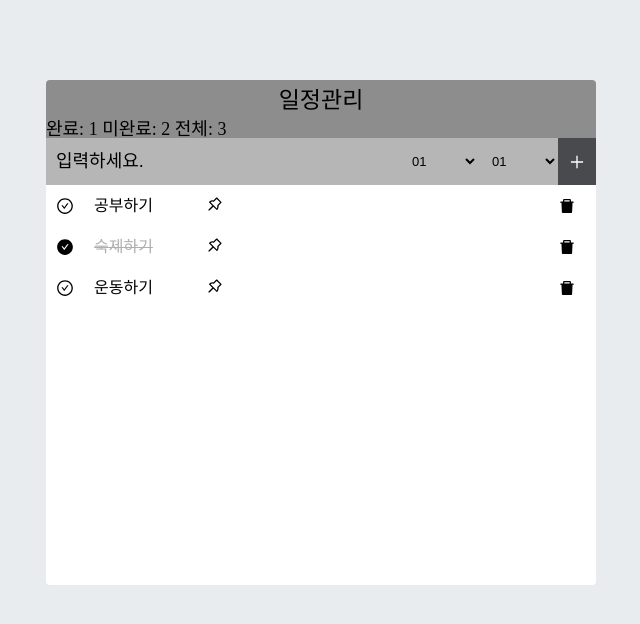
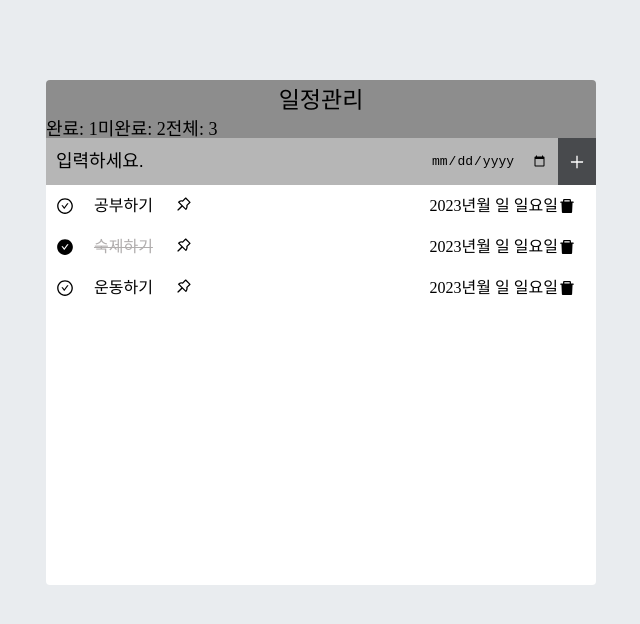
Before and after one commit to kiimjisoo/new-todo, a React (Create React App) app: page / in a window 1280 px wide. Shown: the top 624 px of the page, without its empty margins (319-959 px from the left). Built offline with nearby package versions, Linux system fonts and the light colour scheme; the HTML template or start-up script is replaced by a standard one.

Commit message:
0616
완료 미완료 개수 filter로 변경
select 에서 input date로 변경
유효성 검사 순서 변경

```diff
--- a/src/App.js
+++ b/src/App.js
@@ -38,6 +38,7 @@ function App() {
       pin: false
     },
   ]);
+
 
   const nextId = useRef(4);
 
@@ -97,17 +98,6 @@ function App() {
   }, [todos]);
 
 
-// 개수
-  const [complete, setComplete] = useState(1);
-  const [noComplete, setNoComplete] = useState(2);
-
-  const handleComplete = (e) => {
-    setComplete(Number(e));
-  };
-  const handleNoComplete = (e) => {
-    setNoComplete(Number(e));
-  }
-
 // 날짜
   const [month, setMonth] = useState('');
   const [day, setDay] = useState('');
@@ -119,24 +109,25 @@ function App() {
     setDay(e.target.value)
 
   };
-  console.log(month);
 
 
   return (
     <>
       <GloabalStyle />
-      <TodoTemplate todos={todos} complete={complete} noComplete={noComplete} >
-        <TodoInsert onInsert={handleInsert}
-        onNoComplete={handleNoComplete} noComplete={noComplete}
-        month={month} day={day}
-        onMonthChange={handleMonthChange} onDayChange={handleDatChange}
+      <TodoTemplate todos={todos} >
+        <TodoInsert
+        todos={todos}
+        onInsert={handleInsert}
+        month={month}
+        day={day}
+        onMonthChange={handleMonthChange}
+        onDayChange={handleDatChange}
         />
 
-        <TodoList todos={todos}
+        <TodoList
+        todos={todos}
         onRemove={handleRemove} onToggle={handleToggle}
         onTogglePin={handlePinToggle} onTestPin={handleTestPin}
-        onComplete={handleComplete} complete={complete}
-        onNoComplete={handleNoComplete} noComplete={noComplete}
         month={month} day={day}
         />
       </TodoTemplate>
--- a/src/component/TodoInsert.jsx
+++ b/src/component/TodoInsert.jsx
@@ -22,7 +22,7 @@ const StyledInput = styled.input`
   }
 `;
 
-const StyleSelect = styled.select`
+const DayInput = styled.input`
   background: none;
   outline: none;
   border: none;
@@ -31,7 +31,7 @@ const StyleSelect = styled.select`
   line-height: 1.5;
   color: black;
   /* flex: 1; */
-  width: 80px;
+  /* width: 80px; */
   `;
 
 const StyledButton = styled.button`
@@ -47,80 +47,45 @@ const StyledButton = styled.button`
 
 
 
-function TodoInsert({ onInsert, onNoComplete, noComplete, day, month, onDayChange, onMonthChange}) {
+function TodoInsert({ todos, onInsert, day, month, onDayChange, onMonthChange}) {
+
   const [value, setValue] = useState('');
 
   const handleChange = (e) => {
     setValue(e.target.value)
   };
 
+  const onData = (e) => {
+    value.length < 3 ? alert('할 일을 입력하세요') : handleSubmit();
+  };
+
   const handleSubmit = (e) => {
     onInsert(value);
     setValue('');
-
-  e.preventDefault();
+    e.preventDefault();
   };
 
-  const onData = (e) => {
-    if(!value) {
-      alert('할 일을 입력하세요.')
-      e.preventDefault();
-    }
-  }
 
 
-console.log(month);
 
   return (
     <TodoInsertWrapper onSubmit={handleSubmit}>
       <StyledInput
-      type='text'
-      placeholder='입력하세요.'
-      value={value}
-      onChange={handleChange}
+        type='text'
+        placeholder='입력하세요.'
+        value={value}
+        onChange={handleChange}
       />
-    <StyleSelect
-      onSubmit={handleSubmit}
-      name={month}
-      value={month}
-      onChange={onMonthChange}>
-        <option value="01">01</option>
-        <option value="02">02</option>
-        <option value="03">03</option>
-        <option value="04">04</option>
-        <option value="05">05</option>
-        <option value="06">06</option>
-        <option value="07">07</option>
-        <option value="08">08</option>
-        <option value="09">09</option>
-        <option value="10">10</option>
-        <option value="11">11</option>
-        <option value="12">12</option>
-    </StyleSelect>
-
-    <StyleSelect
-      onSubmit={handleSubmit}
-      name="day"
-      value={day}
-      onChange={onDayChange}>
-        <option value="01">01</option>
-        <option value="02">02</option>
-        <option value="03">03</option>
-        <option value="04">04</option>
-        <option value="05">05</option>
-        <option value="06">06</option>
-        <option value="07">07</option>
-        <option value="08">08</option>
-        <option value="09">09</option>
-        <option value="10">10</option>
-        <option value="11">11</option>
-        <option value="12">12</option>
-        <option value="13">13</option>
-      </StyleSelect>
+      <DayInput
+        type='date'
+        id='month'
+        name='date'
+      />
 
       <StyledButton
         type='submit'
-        onClick={() => (onData, onNoComplete(noComplete + 1) )}
+        // value={submit}
+        onClick={(e) => {onData()}}
       >
         <Addicon />
       </StyledButton>
--- a/src/component/TodoList.jsx
+++ b/src/component/TodoList.jsx
@@ -10,7 +10,7 @@ const TodoListWrapper = styled.div`
 
 
 function TodoList(props) {
-  const { todos, onRemove, onToggle, onTogglePin, onTestPin, onComplete, complete, onNoComplete, noComplete } = props;
+  const { todos, onRemove, onToggle, onTogglePin, onTestPin, month } = props;
 
 
   return (
@@ -21,11 +21,13 @@ function TodoList(props) {
 
       {todos.map((todos) =>  {
         return <TodoListItem
-          key={todos.id} todo={todos}
-            onRemove={onRemove} onToggle={onToggle}
-            onTogglePin={onTogglePin} onTestPin={onTestPin}
-            onComplete={onComplete} complete={complete}
-            onNoComplete={onNoComplete} noComplete={noComplete}
+          key={todos.id}
+          todo={todos}
+          onRemove={onRemove}
+          onToggle={onToggle}
+          onTogglePin={onTogglePin}
+          onTestPin={onTestPin}
+          month={month}
             />
       })}
     </TodoListWrapper>
--- a/src/component/TodoListItem.jsx
+++ b/src/component/TodoListItem.jsx
@@ -61,10 +61,9 @@ const TodayMonthnDate = styled.div``;
 
 
 
-function TodoListItem({ todo, onRemove, onToggle, onTogglePin, onTestPin,
-  onComplete, complete, onNoComplete, noComplete, month, day }) {
-    console.log(month);
+function TodoListItem({ todo, onRemove, onToggle, onTogglePin, onTestPin, month, day }) {
   const { id, text, checked, pin } = todo;
+
   const today = new Date();
   const todayMonth = today.getMonth();
   const todayYear = today.getFullYear();
@@ -78,10 +77,7 @@ function TodoListItem({ todo, onRemove, onToggle, onTogglePin, onTestPin,
       onClick={() => { onToggle(id); }}
 
       >
-        {checked ?
-          <AiFillCheckCircle onClick={() => (onComplete(complete -1 ), onNoComplete(noComplete + 1) )}/> :
-          <AiOutlineCheckCircle onClick={() => (onComplete(complete + 1), onNoComplete(noComplete - 1) )} />
-        }
+        {checked ? <AiFillCheckCircle/> : <AiOutlineCheckCircle />}
       </Checkbox>
 
       <Text checked={checked}>{text}</Text>
@@ -90,19 +86,14 @@ function TodoListItem({ todo, onRemove, onToggle, onTogglePin, onTestPin,
         {pin ? <AiFillPushpin /> : <AiOutlinePushpin  />}
       </Pin>
 
-      {/* <TodayStyle>
+      <TodayStyle>
       <TodayYear>{todayYear}년 </TodayYear>
       <TodayMonthnDate>
         {month}월 {day}일 {DAYS[todayDay]}요일
       </TodayMonthnDate>
-    </TodayStyle> */}
+    </TodayStyle>
 
-      <div className='Remove' onClick={() =>
-          { onRemove(id);
-          {checked ?
-            onComplete(complete - 1) :
-            onNoComplete(noComplete - 1);
-            }}} >
+      <div className='Remove' onClick={() => { onRemove(id); }} >
         <AiFillDelete />
       </div>
 
--- a/src/component/TodoTemplate.jsx
+++ b/src/component/TodoTemplate.jsx
@@ -34,12 +34,16 @@ const TodoTemplateWrapper = styled.div`
 `;
 
 function TodoTemplate(props) {
-  const { children, complete, todos, noComplete } = props;
+  const { children, todos } = props;
 
   return (
     <TodoTemplateWrapper>
       <div className='app_title'>일정관리</div>
-      <div className='count'>완료: {complete}  미완료: {noComplete}  전체: {todos.length} </div>
+      <div className='count'>
+        완료: {todos.filter((todos) => todos.checked === true).length}
+        미완료: {todos.filter((todos) => todos.checked === false).length}
+        전체: {todos.length}
+        </div>
       <div className='content'>{children}</div>
     </TodoTemplateWrapper>
 
```
Also changed, not shown: 1 other file (tests, documents, lock files or other folders).
